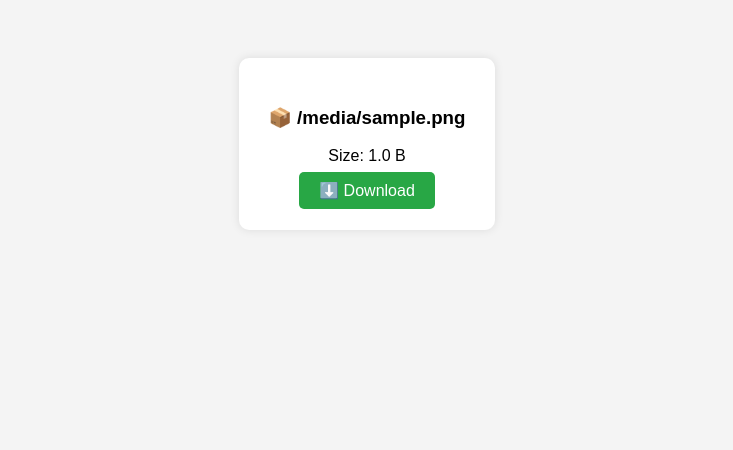
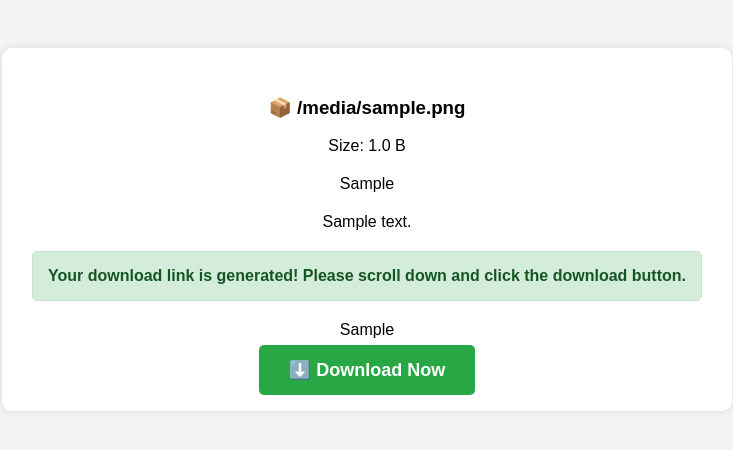
Before and after one commit to Nayem5522/Clou2, a Flask app: template server/templates/file.html in a window 1280 px wide. Shown: the top 450 px of the page, without its empty margins (273-1006 px from the left). Run offline with Flask 3, Linux system fonts and the light colour scheme; the template is opened without the code that fills it: most values are stand-ins (such as "Sample title", 1, 10 or a date in 2020).

Commit message:
Update file.html

```diff
--- a/server/templates/file.html
+++ b/server/templates/file.html
@@ -1,27 +1,86 @@
 <!-- START OF FILE server/templates/file.html -->
+<!DOCTYPE html>
+<html lang="en">
+<head>
+    <meta charset="UTF-8">
+    <title>{{ link_info.filename }}</title>
+    <meta name="viewport" content="width=device-width, initial-scale=1.0">
+    <style>
+        body { text-align:center; font-family:sans-serif; background:#f4f4f4; padding: 20px; }
+        .ad-container { margin: 20px auto; max-width: 728px; }
+        .box { background:white; padding:30px; border-radius:10px; display:inline-block; box-shadow:0 0 10px rgba(0,0,0,0.1); margin: 20px auto; }
+        h3 { word-break: break-all; }
+        .download-btn { background:#28a745; color:white; border:none; padding:15px 30px; border-radius:5px; cursor:pointer; font-size: 18px; text-decoration: none; font-weight: bold; }
+        .download-btn:hover { background:#218838; }
 
-<!DOCTYPE html>
-<html>
-<head>
-    <title>{{ link_info.filename }}</title>
-    <style>
-        body { text-align:center; font-family:sans-serif; background:#f4f4f4; padding:50px; }
-        .box { background:white; padding:30px; border-radius:10px; display:inline-block; box-shadow:0 0 10px rgba(0,0,0,0.1); }
-        .download-btn { background:#28a745; color:white; border:none; padding:10px 20px; border-radius:5px; cursor:pointer; font-size: 16px; text-decoration: none; }
-        .download-btn:hover { background:#218838; }
-        h3 { word-break: break-all; }
+        #timer-ui { padding: 20px; }
+        #timer-countdown { font-size: 24px; font-weight: bold; color: #dc3545; }
+        #success-message { display: none; padding: 15px; background-color: #d4edda; color: #155724; border: 1px solid #c3e6cb; border-radius: 5px; font-weight: bold; }
+        #download-button-container { display: none; margin-top: 20px; }
     </style>
 </head>
 <body>
+
+
+
     <div class="box">
-        <!-- এখানে আপনার দেওয়া কাস্টম নামটিই দেখানো হবে -->
         <h3>📦 {{ link_info.filename }}</h3>
         <p>Size: {{ format_size(link_info.size) }}</p>
 
-        <!-- <<< মূল পরিবর্তনটি এখানে >>> -->
-        <!-- আমরা 'download' অ্যাট্রিবিউট যোগ করেছি, যার ভ্যালু হলো আপনার কাস্টম ফাইলের নাম -->
-        <a href="/direct/{{ link_id }}" class="download-btn" download="{{ link_info.filename }}">⬇️ Download</a>
+        <!-- Header Ad Slot -->
+    <div class="ad-container" id="header-ad">
+        {{ ads.header_ad|safe }}
     </div>
+
+        <!-- Details Ad Slot -->
+        <div class="ad-container" id="details-ad">
+            {{ ads.details_ad|safe }}
+        </div>
+
+        <!-- Timer UI -->
+        <div id="timer-ui">
+            <p>Your download link will be ready in:</p>
+            <div id="timer-countdown">5</div>
+        </div>
+
+        <!-- Success Message -->
+        <div id="success-message">
+            Your download link is generated! Please scroll down and click the download button.
+        </div>
+
+        <!-- Footer Ad Slot -->
+    <div class="ad-container" id="footer-ad">
+        {{ ads.footer_ad|safe }}
+    </div>
+
+        <!-- Download Button (Initially Hidden) -->
+        <div id="download-button-container">
+            <a href="/direct/{{ link_id }}" class="download-btn" download="{{ link_info.filename }}">⬇️ Download Now</a>
+        </div>
+    </div>
+
+
+    <script>
+        window.onload = function() {
+            let timer = 5;
+            const countdownElement = document.getElementById('timer-countdown');
+            const timerUi = document.getElementById('timer-ui');
+            const successMessage = document.getElementById('success-message');
+            const downloadButtonContainer = document.getElementById('download-button-container');
+
+            const interval = setInterval(() => {
+                timer--;
+                countdownElement.textContent = timer;
+
+                if (timer <= 0) {
+                    clearInterval(interval);
+                    timerUi.style.display = 'none';
+                    successMessage.style.display = 'block';
+                    downloadButtonContainer.style.display = 'block';
+                }
+            }, 1000);
+        };
+    </script>
 </body>
 </html>
 <!-- END OF FILE server/templates/file.html -->
```
